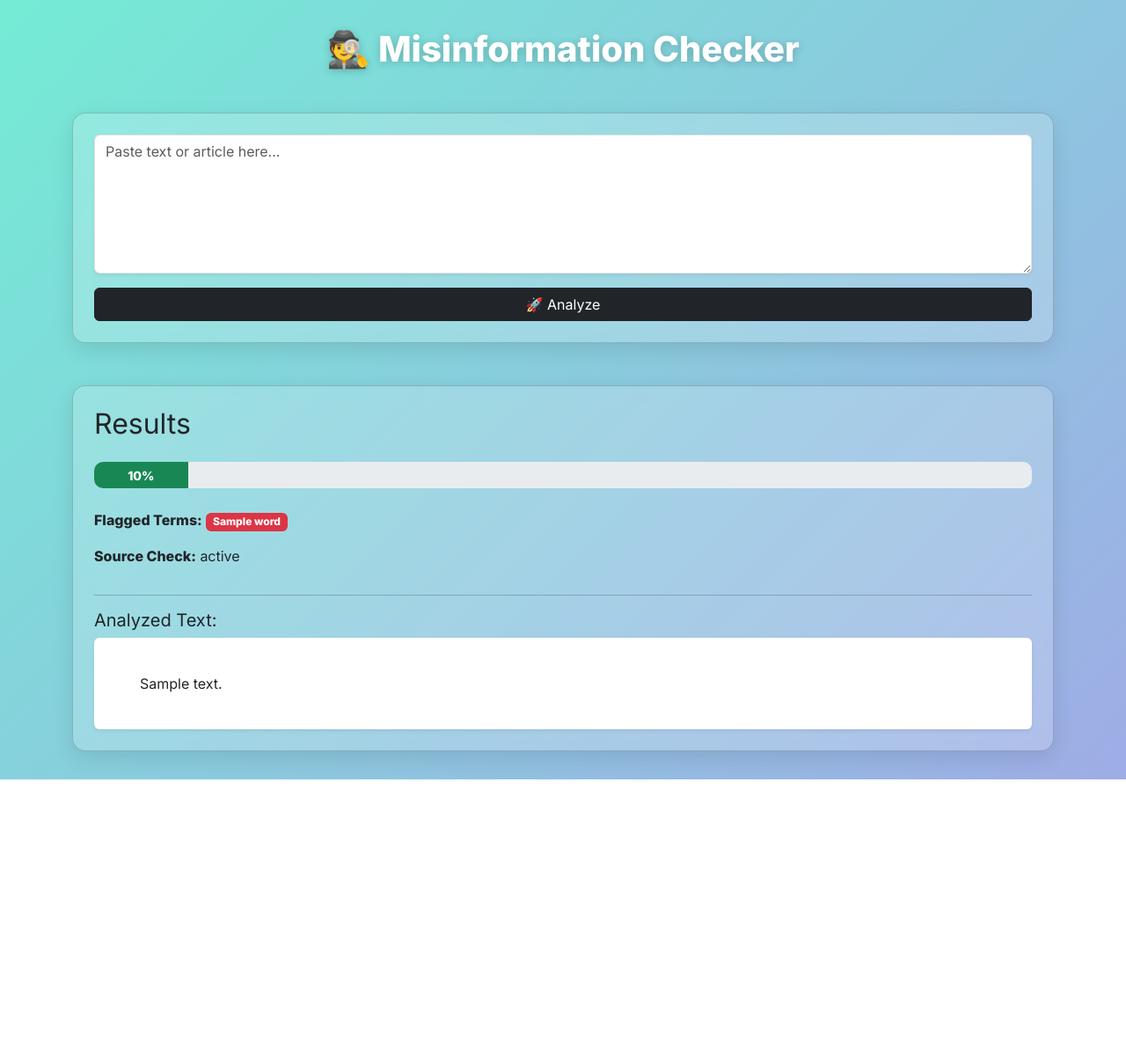
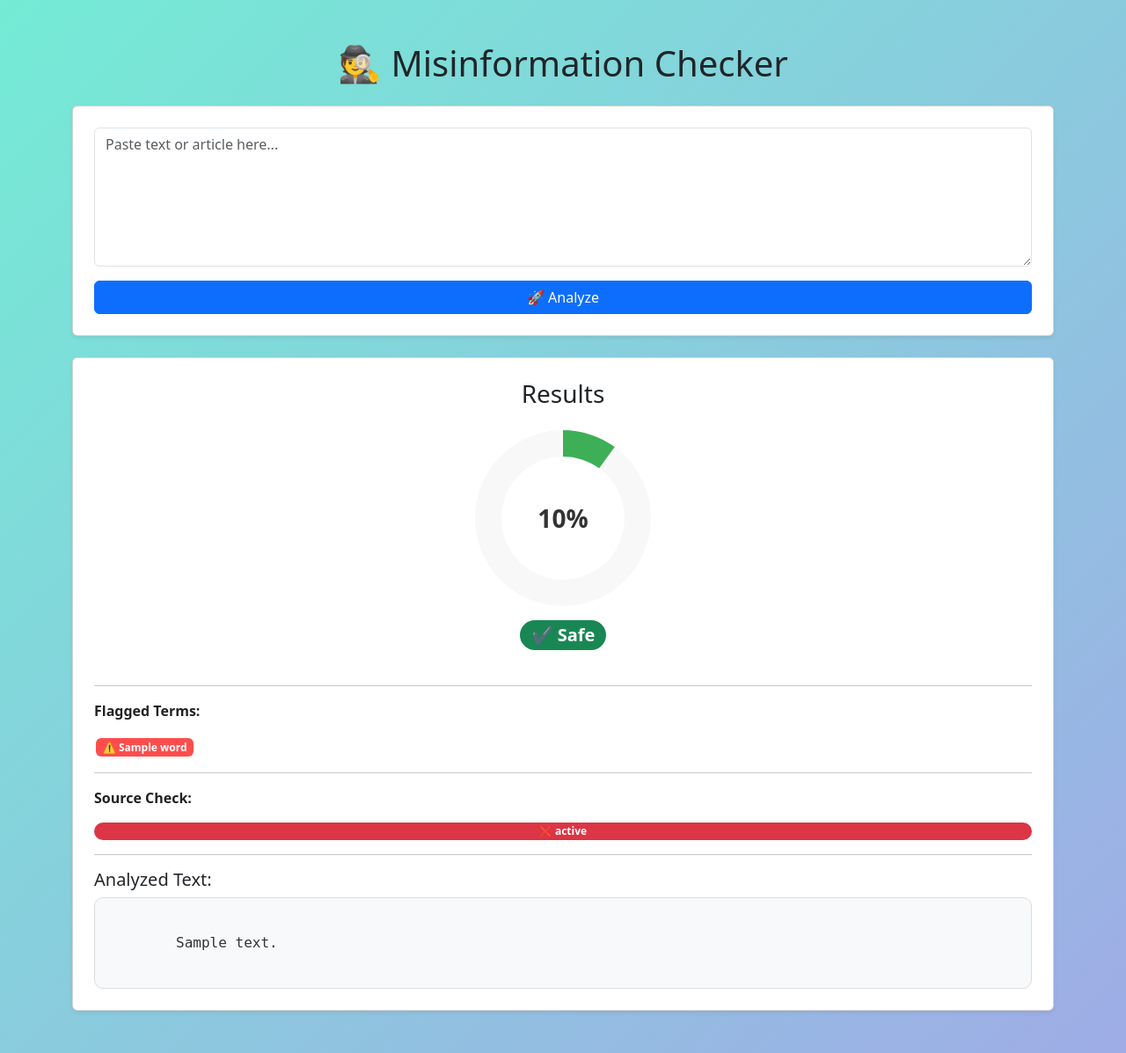
Before and after one commit to ayush4aryan/misinformation-detector, a Flask app: template templates/index.html in a window 1280 px wide. Shown: the whole page at 88% size. Before the commit the page ends 886 px from the top, so only its background shows below. Run offline with Flask 3, Linux system fonts and the light colour scheme; the template is opened without the code that fills it: most values are stand-ins (such as "Sample title", 1, 10 or a date in 2020).

Commit message:
UI improved: unified results section with better badges and analysis box

```diff
--- /dev/null
+++ b/static/style.css
@@ -0,0 +1,51 @@
+body {
+  background: linear-gradient(135deg, #74ebd5 0%, #9face6 100%);
+  min-height: 100vh;
+  font-family: 'Inter', sans-serif;
+  color: #333;
+}
+
+h1, h3, h5, p, strong {
+  color: #222;
+}
+
+.card {
+  border-radius: 15px;
+  background: #ffffff;
+}
+
+.score-wrapper {
+  position: relative;
+  width: 200px;
+  height: 200px;
+}
+.score-text {
+  position: absolute;
+  top: 50%;
+  left: 50%;
+  transform: translate(-50%, -50%);
+  font-size: 28px;
+  font-weight: 700;
+  color: #333;
+}
+
+/* Flagged Terms */
+.flagged-term {
+  background: #ff4d4d;
+  color: #fff !important;
+  margin: 2px;
+  padding: 6px 10px;
+  border-radius: 20px;
+  font-size: 0.9em;
+}
+
+/* Analyzed Text Output Box */
+.text-output {
+  white-space: pre-wrap;
+  padding: 15px;
+  border-radius: 10px;
+  background: #f8f9fa;
+  border: 1px solid #ddd;
+  font-family: monospace;
+  color: #333;
+}
--- a/templates/index.html
+++ b/templates/index.html
@@ -3,113 +3,113 @@
 <head>
   <meta charset="utf-8">
   <title>Misinformation Detector</title>
-
-  <!-- Bootstrap -->
+  <link rel="stylesheet" href="{{ url_for('static', filename='style.css') }}">
   <link href="https://cdn.jsdelivr.net/npm/bootstrap@5.3.0/dist/css/bootstrap.min.css" rel="stylesheet">
-
-  <!-- Google Font for a modern look -->
   <link href="https://fonts.googleapis.com/css2?family=Inter:wght@400;600;800&display=swap" rel="stylesheet">
-
-  <style>
-    body {
-      font-family: 'Inter', sans-serif;
-      background: linear-gradient(135deg, #74ebd5 0%, #9face6 100%);
-      min-height: 100vh;
-      display: flex;
-      align-items: center;
-      justify-content: center;
-      padding: 2rem;
-    }
-
-    .card-glass {
-      background: rgba(255, 255, 255, 0.2);
-      backdrop-filter: blur(10px);
-      border-radius: 15px;
-      box-shadow: 0 8px 25px rgba(0, 0, 0, 0.1);
-    }
-
-    .highlight-danger {
-      background: #ffdddd;
-      color: #d9534f;
-      font-weight: 600;
-      padding: 2px 6px;
-      border-radius: 6px;
-    }
-
-    .progress {
-      height: 30px;
-      border-radius: 10px;
-      overflow: hidden;
-    }
-
-    .progress-bar {
-      font-weight: bold;
-      font-size: 14px;
-      animation: widen 1.5s ease;
-    }
-
-    @keyframes widen {
-      from { width: 0; }
-      to { width: 100%; }
-    }
-
-    h1 {
-      font-weight: 800;
-      color: white;
-      text-shadow: 0px 2px 10px rgba(0,0,0,0.2);
-    }
-  </style>
 </head>
 <body>
-  <div class="container">
-    <h1 class="text-center mb-5">🕵️ Misinformation Checker</h1>
+  <div class="container py-5">
+    <h1 class="text-center mb-4">🕵️ Misinformation Checker</h1>
 
-    <!-- Input -->
-    <div class="card card-glass p-4 mb-5">
+    <!-- Input Form -->
+    <div class="card shadow-sm p-4 mb-4">
       <form method="POST">
-        <div class="mb-3">
-          <textarea name="user_text" class="form-control shadow-sm" rows="6"
-            placeholder="Paste text or article here..."></textarea>
-        </div>
-        <button type="submit" class="btn btn-dark w-100">🚀 Analyze</button>
+        <textarea name="user_text" class="form-control mb-3" rows="6"
+          placeholder="Paste text or article here..."></textarea>
+        <button type="submit" class="btn btn-primary w-100">🚀 Analyze</button>
       </form>
     </div>
 
-    <!-- Results -->
+    <!-- Results Section -->
     {% if result %}
-    <div class="card card-glass p-4">
-      <h2 class="mb-4">Results</h2>
+    <div class="card shadow-sm p-4 mt-4">
+      <h3 class="text-center mb-4">Results</h3>
 
-      <!-- Animated Progress Score -->
-      <div class="progress mb-4">
-        <div class="progress-bar
-            {% if result.score < 30 %} bg-success
-            {% elif result.score < 70 %} bg-warning
-            {% else %} bg-danger
-            {% endif %}"
-            role="progressbar"
-            style="width: {{ result.score }}%;">
-          {{ result.score }}%
+      <!-- Score Gauge -->
+      <div class="d-flex flex-column align-items-center mb-4">
+        <div class="score-wrapper">
+          <canvas id="scoreChart"></canvas>
+          <div class="score-text">{{ result.score }}%</div>
+        </div>
+
+        <!-- Risk Badge -->
+        <div class="mt-3">
+          {% if result.score < 30 %}
+            <span class="badge rounded-pill bg-success fs-5">✔️ Safe</span>
+          {% elif result.score < 70 %}
+            <span class="badge rounded-pill bg-warning text-dark fs-5">⚠️ Medium Risk</span>
+          {% else %}
+            <span class="badge rounded-pill bg-danger fs-5">❌ High Risk</span>
+          {% endif %}
         </div>
       </div>
 
-      <p><strong>Flagged Terms:</strong>
+      <hr>
+
+      <!-- Flagged Terms -->
+      <p><strong>Flagged Terms:</strong></p>
+      <div>
         {% if result.flagged_words %}
-          <span class="badge bg-danger">{{ result.flagged_words | join(", ") }}</span>
+          {% for word in result.flagged_words %}
+            <span class="badge flagged-term">⚠️ {{ word }}</span>
+          {% endfor %}
         {% else %}
-          <span class="badge bg-success">None 🚀</span>
+          <span class="badge rounded-pill bg-success">✔️ None detected</span>
         {% endif %}
-      </p>
-
-      <p><strong>Source Check:</strong> {{ result.source_status }}</p>
+      </div>
 
       <hr>
+
+      <!-- Source Check -->
+      <p><strong>Source Check:</strong></p>
+      {% if "Trusted" in result.source_status %}
+        <span class="badge rounded-pill bg-success">✅ {{ result.source_status }}</span>
+      {% elif "Unverified" in result.source_status %}
+        <span class="badge rounded-pill bg-warning text-dark">⚠️ {{ result.source_status }}</span>
+      {% else %}
+        <span class="badge rounded-pill bg-danger">❌ {{ result.source_status }}</span>
+      {% endif %}
+
+      <hr>
+
+      <!-- Highlighted Text -->
       <h5>Analyzed Text:</h5>
-      <div class="p-3 rounded bg-white shadow-sm text-dark" style="white-space: pre-wrap;">
+      <div class="text-output">
         {{ result.highlighted_text|safe }}
       </div>
     </div>
     {% endif %}
   </div>
+
+  <!-- Chart.js Script -->
+  <script src="https://cdn.jsdelivr.net/npm/chart.js"></script>
+  <script>
+    {% if result %}
+    const ctx = document.getElementById('scoreChart');
+    new Chart(ctx, {
+      type: 'doughnut',
+      data: {
+        datasets: [{
+          data: [{{ result.score }}, {{ 100 - result.score }}],
+          backgroundColor: [
+            {% if result.score < 30 %}
+               'rgba(40, 167, 69, 0.9)',
+            {% elif result.score < 70 %}
+               'rgba(255, 193, 7, 0.9)',
+            {% else %}
+               'rgba(220, 53, 69, 0.9)',
+            {% endif %}
+            'rgba(220, 220, 220, 0.2)'
+          ],
+          borderWidth: 0
+        }]
+      },
+      options: {
+        cutout: '70%',
+        plugins: { legend: { display: false }}
+      }
+    });
+    {% endif %}
+  </script>
 </body>
 </html>
```
